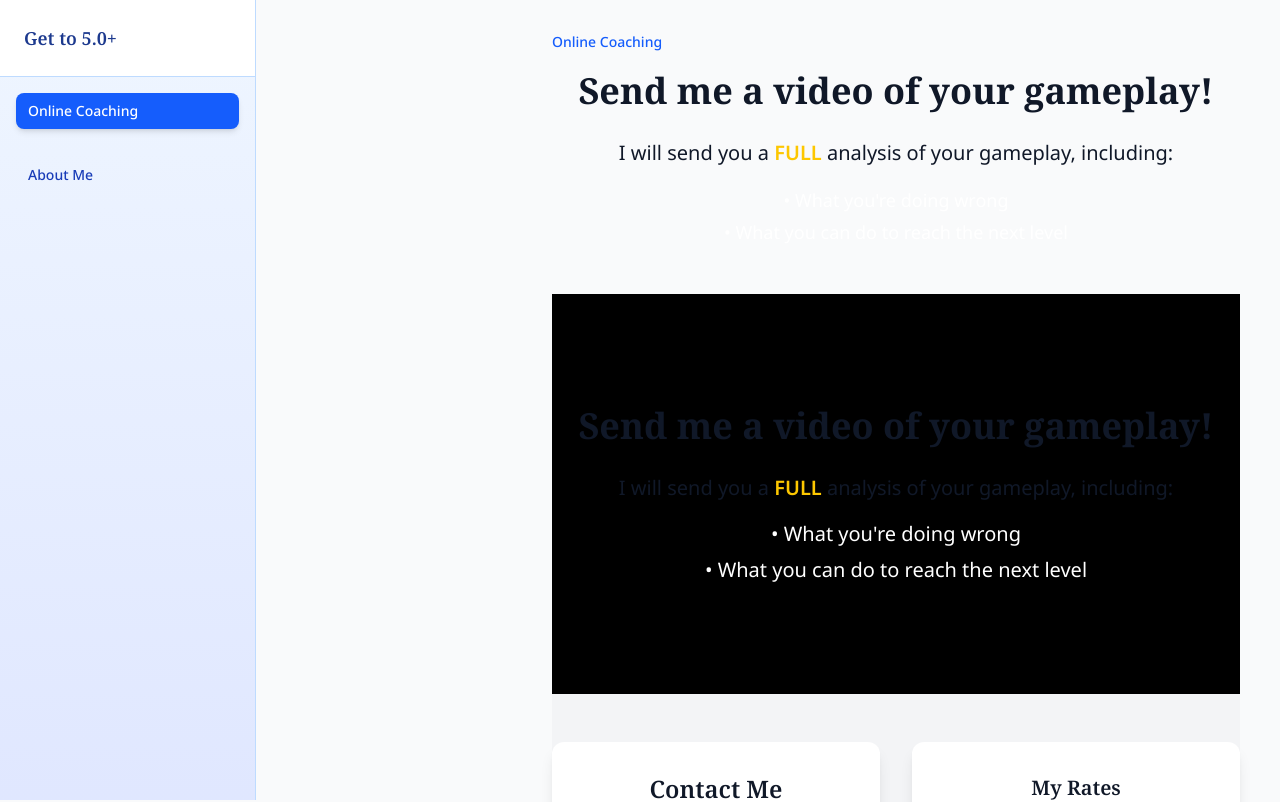
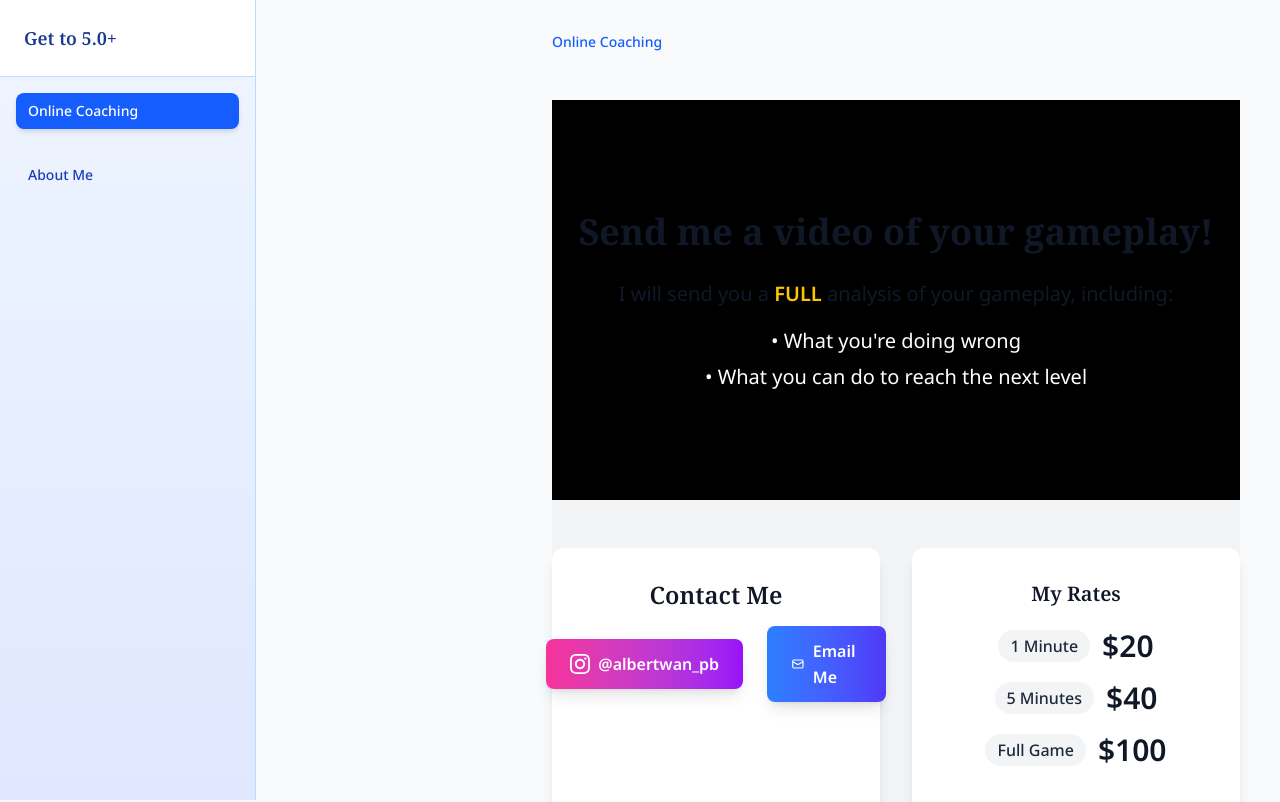
Before and after one commit to bertw2002/react-postgres-fullstack-template, a React (Vite) app: page /section/coaching in a window 1280 px wide. Shown: the top 802 px of the page. Built offline with nearby package versions, Linux system fonts and the light colour scheme; a web font is replaced by a local one.

Commit message:
Update App.jsx

```diff
--- a/src/App.jsx
+++ b/src/App.jsx
@@ -89,19 +89,13 @@ function App() {
         />
 
         <div className="page-header text-center">
-          <h1 className="text-white">{activeSection === "coaching" ? "Send me a video of your gameplay!" : "About Me"}</h1>
-          {activeSection === "coaching" ? (
-            <div className="text-white">
-              <p className="text-lg md:text-xl mb-3">I will send you a <span className="text-yellow-400 font-bold">FULL</span> analysis of your gameplay, including:</p>
-              <ul className="list-none space-y-1 mt-2 text-base md:text-lg">
-                <li>• What you're doing wrong</li>
-                <li>• What you can do to reach the next level</li>
-              </ul>
-            </div>
-          ) : (
-            <p className="text-white">
-              3.3 → 5.0 in 7 months. Learn more about my journey.
-            </p>
+          {activeSection === "coaching" ? null : (
+            <>
+              <h1 className="text-white">About Me</h1>
+              <p className="text-white">
+                3.3 → 5.0 in 7 months. Learn more about my journey.
+              </p>
+            </>
           )}
         </div>
 
```
